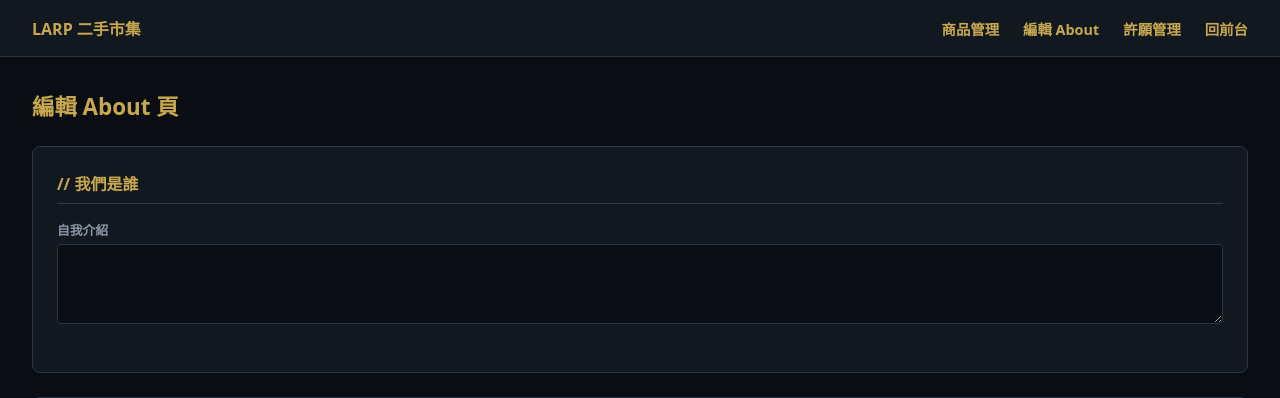
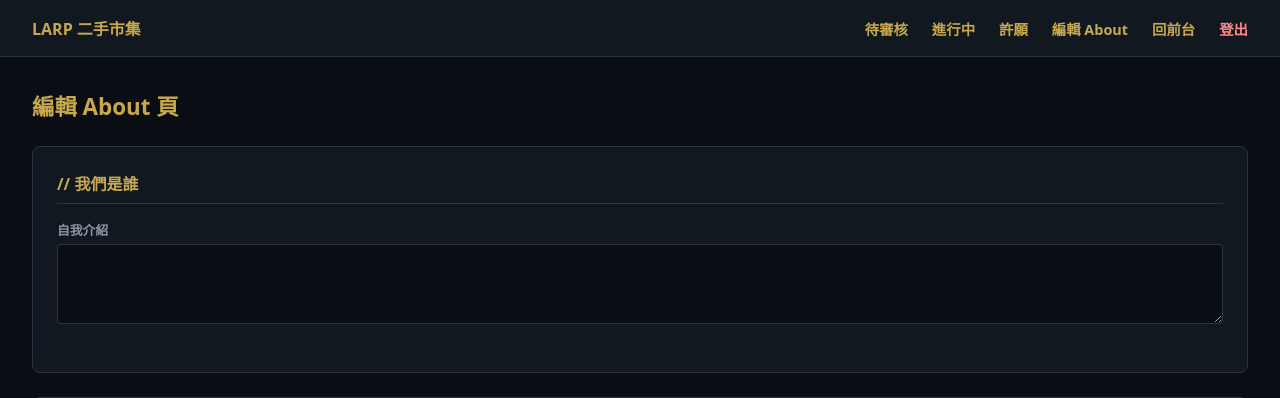
Before and after one commit to TOM-OMEGA/larp-market, a Flask app: page /admin/about in a window 1280 px wide. Shown: the top 398 px of the page. Run offline with Flask 3, Linux system fonts and the light colour scheme; the visitor is signed in with stand-in values (Sample User, id 1); data that the repository does not hold is empty.

Commit message:
Match admin_about nav order/text with admin page

```diff
--- a/backend/templates/admin_about.html
+++ b/backend/templates/admin_about.html
@@ -27,10 +27,12 @@ textarea:focus { outline: none; border-color: var(--amber); }
 <body>
 <nav class="navbar">
   <span class="brand">LARP 二手市集</span>
-  <a href="/admin?tab=pending">商品管理</a>
+  <a href="/admin?tab=pending">待審核</a>
+  <a href="/admin?tab=active">進行中</a>
+  <a href="/admin?tab=wishes">許願</a>
   <a href="/admin/about">編輯 About</a>
-  <a href="/admin?tab=wishes">許願管理</a>
-  <a href="/">回前台</a>
+  <a href="/" style="color: var(--amber);">回前台</a>
+  <a href="/logout" style="color: #f88;">登出</a>
 </nav>
 
 {% with messages = get_flashed_messages(with_categories=true) %}
```
